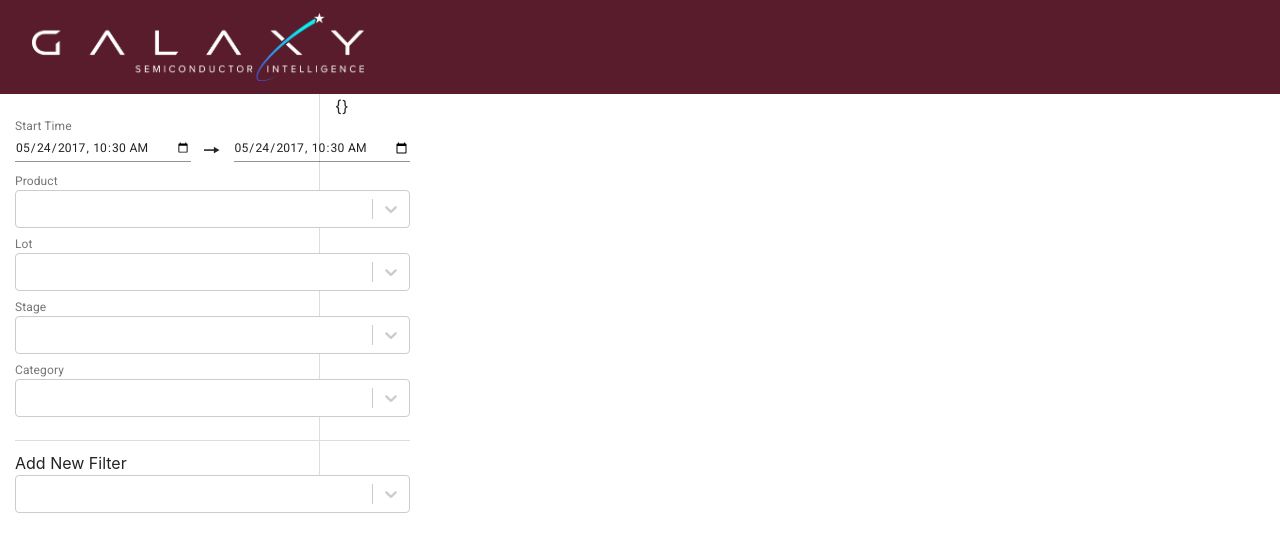
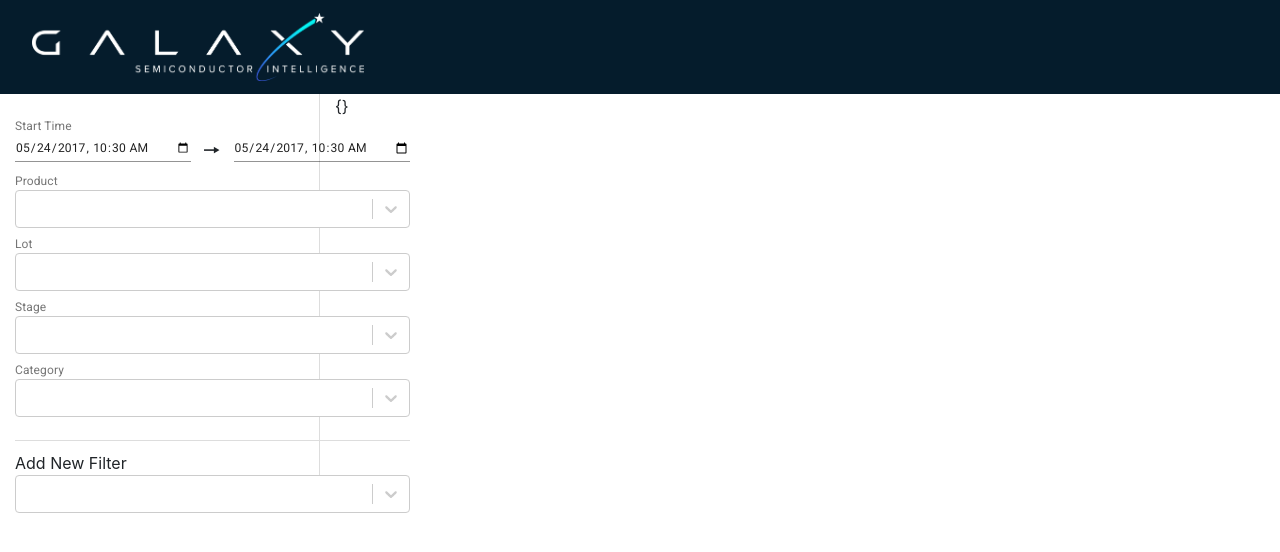
Before and after one commit to reagan-smith/galaxy-ui-mockup, a Next.js app: page / in a window 1280 px wide. Shown: the top 552 px of the page. Built offline with nearby package versions, Linux system fonts and the light colour scheme.

Commit message:
background change and keep open when selecting

```diff
--- a/src/pages/index.js
+++ b/src/pages/index.js
@@ -82,6 +82,7 @@ export default function FilterPage() {
           onChange={(event) => handleChange(event, filter.columnHeader)}
           options={optionsObj}
           placeholder=""
+          closeMenuOnSelect={false}
         />
       </div>
     );
@@ -218,7 +219,7 @@ export default function FilterPage() {
 
   return (
     <div>
-      <Navbar bg="#591c2c" variant="dark" style={{ background: "#591c2c" }}>
+      <Navbar bg="#051C2C" variant="dark" style={{ background: "#051C2C" }}>
         <Navbar.Brand href="#home">
           <img
             alt=""
```
